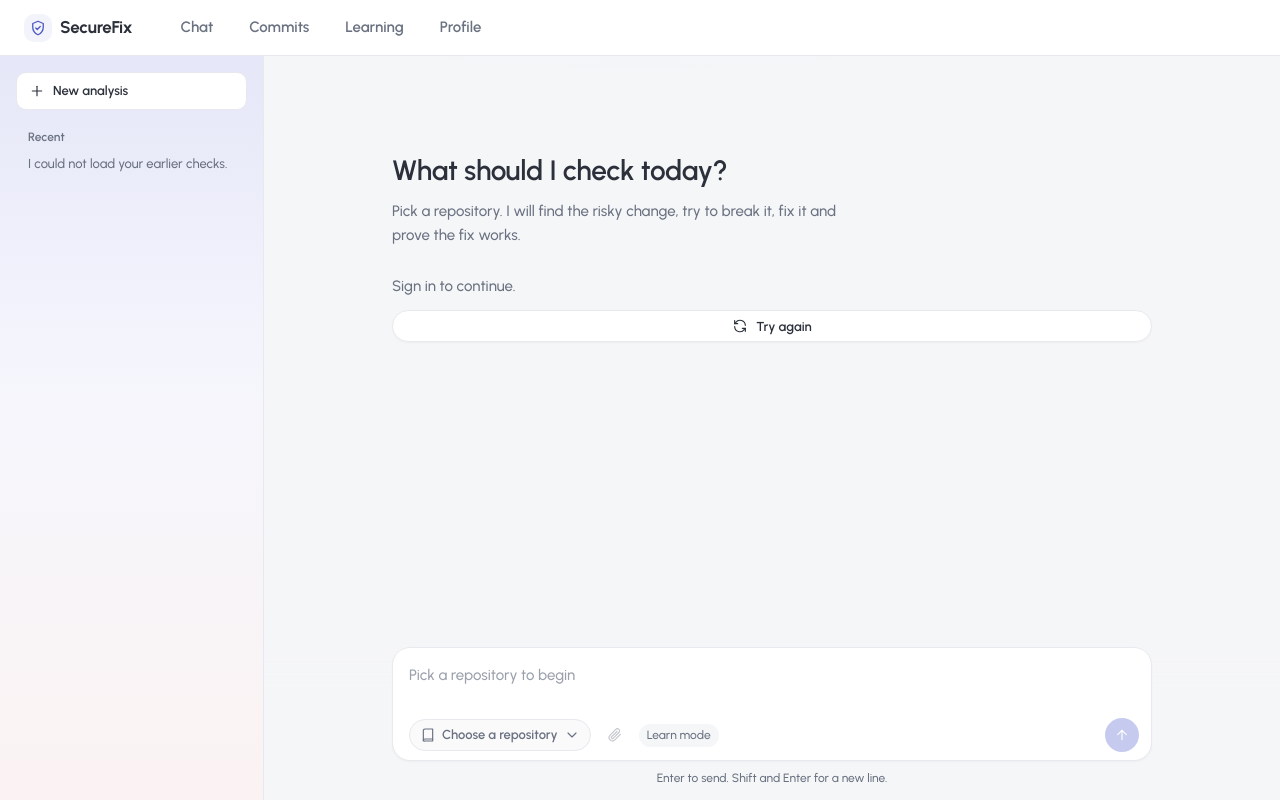
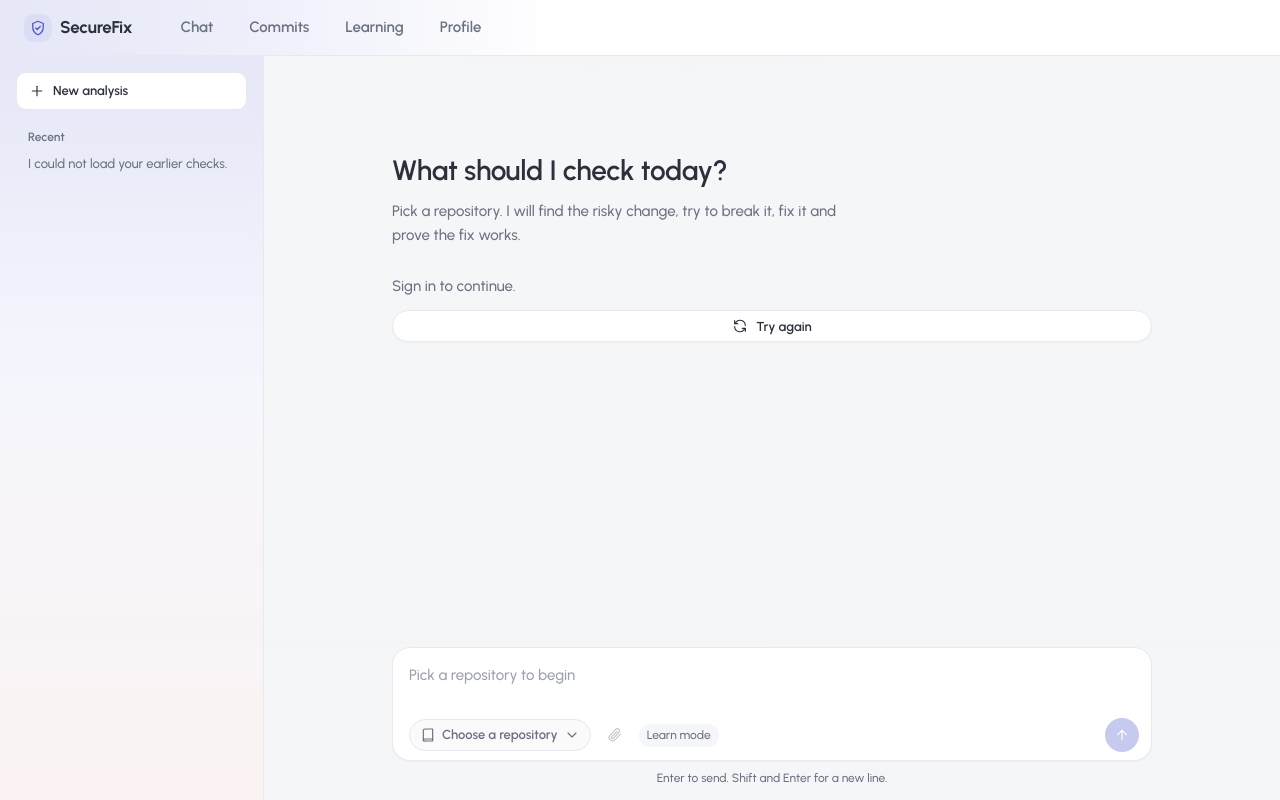
Before and after one commit to sanchitaaX/kaizenn, a FastAPI app: template templates/chat.html in a window 1280 px wide. Run offline with FastAPI, Linux system fonts and the light colour scheme; the template is opened without the code that fills it, so the values that code supplies are empty.

Commit message:
Carry the sidebar gradient into the left of the chat top bar
Co-Authored-By: Claude Opus 5.5 <noreply@anthropic.com>

```diff
--- a/static/css/pages/chat.css
+++ b/static/css/pages/chat.css
@@ -360,3 +360,10 @@ a.resource:hover { background: var(--surface-soft); text-decoration: none; }
     linear-gradient(180deg, rgba(94, 106, 210, 0.16) 0%, rgba(94, 106, 210, 0.06) 45%, rgba(201, 99, 90, 0.08) 100%),
     var(--surface);
 }
+
+/* Top bar on the chat page: the same wash on the left, above the sidebar, fading out to the right */
+.topbar {
+  background:
+    linear-gradient(90deg, rgba(94, 106, 210, 0.16) 0, rgba(94, 106, 210, 0.10) var(--sidebar-w), rgba(94, 106, 210, 0) 560px),
+    var(--surface);
+}
```
